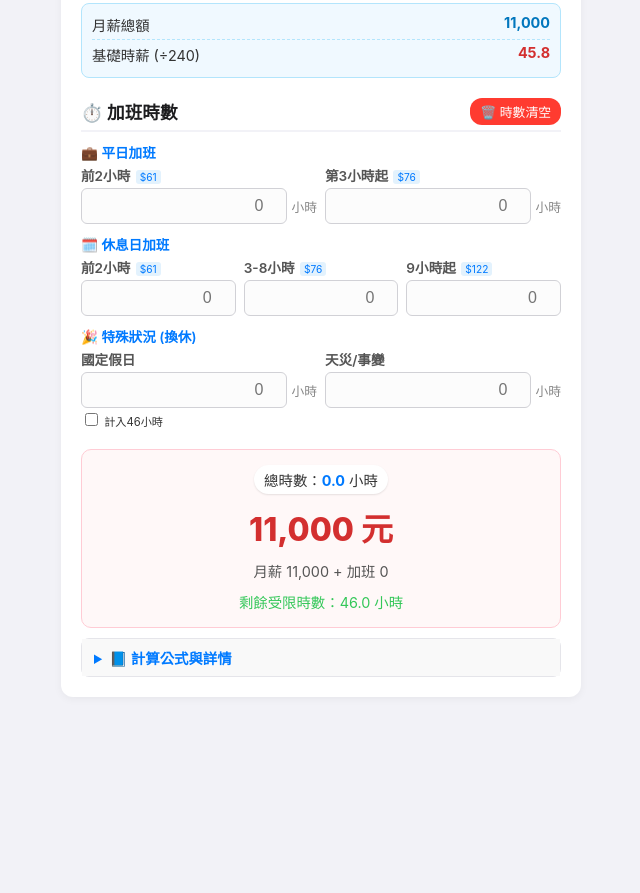
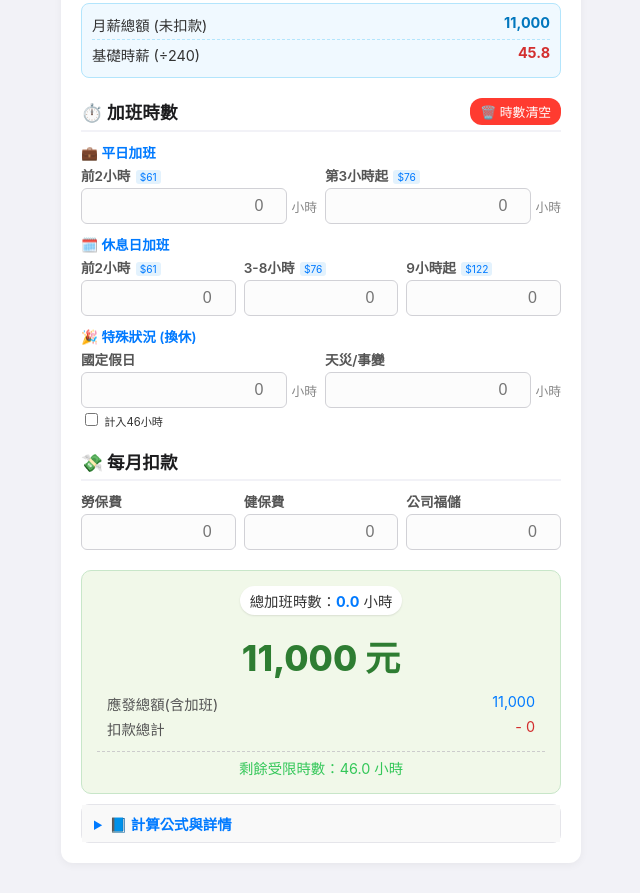
Before and after one commit to bluedream1831-collab/WORKphotos-windows, a plain HTML site: page index.html in a window 1280 px wide. Shown: the part 383-1276 px from the top of the page, without its empty margins (319-959 px from the left). Before the commit the page ends 1110 px from the top, so only its background shows below. Drawn offline with Linux system fonts and the light colour scheme.

Commit message:
Update index.html

```diff
--- a/index.html
+++ b/index.html
@@ -3,7 +3,7 @@
 <head>
     <meta charset="UTF-8">
     <meta name="viewport" content="width=device-width, initial-scale=1.0">
-    <title>薪資加班費計算器 (V12.0)</title>
+    <title>實領薪資計算器 (V13.0)</title>
     <style>
         body {
             font-family: -apple-system, BlinkMacSystemFont, "Segoe UI", Roboto, "Helvetica Neue", Arial, sans-serif;
@@ -77,20 +77,11 @@
             cursor: pointer;
             transition: all 0.2s;
         }
-        .btn-clear {
-            background-color: #ff3b30;
-            color: white;
-        }
-        /* 鎖定按鈕樣式 */
-        .btn-lock {
-            background-color: #e5e5ea;
-            color: #333;
-        }
-        .btn-lock.locked {
-            background-color: #34c759;
-            color: white;
-        }
+        .btn-clear { background-color: #ff3b30; color: white; }
+        .btn-lock { background-color: #e5e5ea; color: #333; }
+        .btn-lock.locked { background-color: #34c759; color: white; }
 
+        /* 格線系統 */
         .grid-row {
             display: flex;
             flex-wrap: wrap;
@@ -102,10 +93,7 @@
         .col-half { flex: 1 1 45%; }
         .col-third { flex: 1 1 30%; }
 
-        .input-wrapper {
-            display: flex;
-            flex-direction: column;
-        }
+        .input-wrapper { display: flex; flex-direction: column; }
 
         label {
             font-size: 0.85em;
@@ -127,10 +115,7 @@
             font-weight: normal;
         }
 
-        .input-with-unit {
-            display: flex;
-            align-items: center;
-        }
+        .input-with-unit { display: flex; align-items: center; }
 
         input[type="number"] {
             width: 100%;
@@ -143,7 +128,6 @@
             color: #333;
         }
 
-        /* 鎖定時的輸入框樣式 */
         input[type="number"]:disabled {
             background-color: #f2f2f7;
             color: #8e8e93;
@@ -163,12 +147,12 @@
             background-color: #fff9c4;
             border: 1px solid #fbc02d !important;
         }
-        /* 鎖定時移除高亮背景，避免視覺干擾 */
         input[type="number"]:disabled.variable-highlight {
             background-color: #f2f2f7;
             border: 1px solid #e5e5ea !important;
         }
 
+        /* 摘要面板 */
         .summary-panel {
             background-color: #f0f9ff;
             border: 1px solid #b3e5fc;
@@ -198,19 +182,28 @@
         }
         .details-content { padding: 10px; font-size: 0.85em; color: #555; }
 
+        /* 結果區優化 */
         .result-area {
             margin-top: 20px;
             padding: 15px;
-            background: #fff8f8;
-            border: 1px solid #ffccd5;
+            background: #f1f8e9; /* 改為淡綠色背景代表實領 */
+            border: 1px solid #c8e6c9;
             border-radius: 10px;
             text-align: center;
         }
         .result-area p {
-            font-size: 2em;
+            font-size: 2.2em;
             font-weight: 800;
-            color: #d32f2f;
+            color: #2e7d32; /* 實領金額用綠色 */
             margin: 5px 0 10px 0;
+        }
+
+        .sub-result {
+            font-size: 0.9em;
+            color: #555;
+            display: flex;
+            justify-content: space-between;
+            padding: 2px 10px;
         }
 
         .total-hours-tag {
@@ -221,7 +214,7 @@
             color: #333;
             box-shadow: 0 1px 2px rgba(0,0,0,0.1);
             display: inline-block;
-            margin-bottom: 5px;
+            margin-bottom: 10px;
         }
 
         .formula-list { padding-left: 20px; margin: 0; }
@@ -231,7 +224,7 @@
 <body>
 
     <div class="calculator-container">
-        <h1>薪資加班費計算器 (V12.0)</h1>
+        <h1>實領薪資計算器 (V13.0)</h1>
 
         <div class="notice-group">
             <div class="notice-box privacy">
@@ -245,7 +238,6 @@
         <!-- 月薪輸入區 (含鎖定按鈕) -->
         <div class="section-header">
             <h2>💰 月薪結構</h2>
-            <!-- V12.0 新增鎖定按鈕 -->
             <button id="lockBtn" onclick="toggleLock()" class="btn-small btn-lock">🔓 編輯模式</button>
         </div>
 
@@ -295,7 +287,7 @@
 
         <div class="summary-panel">
             <div class="summary-row" style="border-bottom:1px dashed #b3e5fc; padding-bottom:4px; margin-bottom:4px;">
-                <span>月薪總額</span>
+                <span>月薪總額 (未扣款)</span>
                 <span id="displayTotalBase" style="font-weight:bold; color:#0277bd;">0 元</span>
             </div>
             <div class="summary-row">
@@ -371,18 +363,49 @@
             </div>
         </div>
 
-        <!-- 結果顯示 -->
+        <!-- 新增：扣款項目區 (V13.0) -->
+        <div class="section-header">
+            <h2>💸 每月扣款</h2>
+        </div>
+        <div class="grid-row">
+            <div class="col-third input-wrapper">
+                <label>勞保費</label>
+                <div class="input-with-unit">
+                    <input type="number" id="laborInsurance" placeholder="0">
+                </div>
+            </div>
+            <div class="col-third input-wrapper">
+                <label>健保費</label>
+                <div class="input-with-unit">
+                    <input type="number" id="healthInsurance" placeholder="0">
+                </div>
+            </div>
+            <div class="col-third input-wrapper">
+                <label>公司福儲</label>
+                <div class="input-with-unit">
+                    <input type="number" id="welfareFund" placeholder="0">
+                </div>
+            </div>
+        </div>
+
+        <!-- 結果顯示 (V13.0 優化) -->
         <div class="result-area">
             <div class="total-hours-tag">
-                總時數：<span id="totalHoursAll" style="color:#007aff; font-weight:bold;">0</span> 小時
-            </div>
-            <p id="totalIncome">0 元</p>
-
-            <div style="font-size: 0.9em; color:#555;">
-                月薪 <span id="monthlyBasePay">0</span> + 加班 <span id="totalPay">0</span>
+                總加班時數：<span id="totalHoursAll" style="color:#007aff; font-weight:bold;">0</span> 小時
             </div>
 
-            <div id="limitCheck" style="margin-top:10px; font-size:0.9em;">
+            <p id="netPay">0 元</p> <!-- 實領金額 -->
+
+            <div class="sub-result">
+                <span>應發總額(含加班)</span>
+                <span id="grossPay" style="color:#007aff;">0</span>
+            </div>
+            <div class="sub-result">
+                <span>扣款總計</span>
+                <span id="totalDeduction" style="color:#d32f2f;">- 0</span>
+            </div>
+
+            <div id="limitCheck" style="margin-top:10px; font-size:0.9em; border-top:1px dashed #ccc; padding-top:5px;">
                 <span id="remainingHours" style="color:#34c759;">46小時額度內</span>
             </div>
         </div>
@@ -393,12 +416,8 @@
             <div class="details-content">
                 <strong>1. 基礎時薪 (月薪÷240)</strong>
                 <p style="margin:5px 0 10px 0; font-size:0.9em;">包含本俸、津貼及固定獎金。</p>
-                <strong>2. 倍率說明</strong>
-                <ul class="formula-list" style="margin-top:5px;">
-                    <li>平日前2小時：× 1.34</li>
-                    <li>平日後續 / 休息日3-8小時：× 1.67</li>
-                    <li>休息日9小時起：× 2.67</li>
-                </ul>
+                <strong>2. 實領金額計算</strong>
+                <p style="margin:5px 0 10px 0; font-size:0.9em; color:#d32f2f;">(基本月薪 + 加班費) - (勞健保 + 福儲) = 實領</p>
                 <hr style="margin:10px 0; border:0; border-top:1px dashed #ccc;">
                 <strong>詳細算式：</strong>
                 <div id="breakdownList" style="margin-top:5px; line-height:1.6;">
@@ -413,9 +432,10 @@
             RATE_134: 4/3, RATE_167: 5/3, RATE_267: 8/3
         };
 
-        // 薪資結構欄位 (需要被鎖定的)
+        // 薪資結構 & 扣款 (需要被鎖定的)
         const salaryInputIds = [
-            'baseSalary', 'mealAllowance', 'transportAllowance', 'freezerAllowance', 'pickingBonus'
+            'baseSalary', 'mealAllowance', 'transportAllowance', 'freezerAllowance', 'pickingBonus',
+            'laborInsurance', 'healthInsurance', 'welfareFund' // V13 加入扣款
         ];
 
         // 時數輸入欄位 (不鎖定)
@@ -424,9 +444,8 @@
         ];
 
         const allInputIds = [...salaryInputIds, ...hourInputIds];
-        const STORAGE_KEY = 'salary_calc_v12';
+        const STORAGE_KEY = 'salary_calc_v13';
 
-        // 鎖定狀態
         let isLocked = false;
 
         function calculate() {
@@ -436,15 +455,15 @@
             const transportAllowance = parseFloat(document.getElementById('transportAllowance').value) || 0;
             const freezerAllowance = parseFloat(document.getElementById('freezerAllowance').value) || 0;
             const pickingBonus = parseFloat(document.getElementById('pickingBonus').value) || 0;
-            const monthlyTotal = Math.round(baseSalary + mealAllowance + transportAllowance + freezerAllowance + pickingBonus);
+            const monthlyBase = Math.round(baseSalary + mealAllowance + transportAllowance + freezerAllowance + pickingBonus);
 
             // B. 費率
-            const hourlyRateRaw = monthlyTotal / 240;
+            const hourlyRateRaw = monthlyBase / 240;
             const r134 = Math.round(hourlyRateRaw * MULTIPLIERS.RATE_134);
             const r167 = Math.round(hourlyRateRaw * MULTIPLIERS.RATE_167);
             const r267 = Math.round(hourlyRateRaw * MULTIPLIERS.RATE_267);
 
-            document.getElementById('displayTotalBase').innerText = `${monthlyTotal.toLocaleString()}`;
+            document.getElementById('displayTotalBase').innerText = `${monthlyBase.toLocaleString()}`;
             document.getElementById('displayHourlyRate').innerText = `${hourlyRateRaw.toFixed(1)}`;
 
             document.getElementById('rateLabel_134').innerText = `$${r134}`;
@@ -453,7 +472,7 @@
             document.getElementById('rateLabel_dayOff2').innerText = `$${r167}`;
             document.getElementById('rateLabel_dayOff3').innerText = `$${r267}`;
 
-            // C. 時數 & 金額
+            // C. 時數 & 加班費
             const n1 = parseFloat(document.getElementById('normalOT1').value) || 0;
             const n2 = parseFloat(document.getElementById('normalOT2').value) || 0;
             const d1 = parseFloat(document.getElementById('dayOffOT1').value) || 0;
@@ -470,22 +489,35 @@
             const p_d1 = d1 * r134;
             const p_d2 = d2 * r167;
             const p_d3 = d3 * r267;
+            const totalOTPay = Math.round(p_n1 + p_n2 + p_d1 + p_d2 + p_d3);
 
-            const totalOTPay = Math.round(p_n1 + p_n2 + p_d1 + p_d2 + p_d3);
-            const totalIncome = monthlyTotal + totalOTPay;
+            // D. 扣款計算 (V13.0)
+            const labor = parseFloat(document.getElementById('laborInsurance').value) || 0;
+            const health = parseFloat(document.getElementById('healthInsurance').value) || 0;
+            const welfare = parseFloat(document.getElementById('welfareFund').value) || 0;
+            const totalDeduction = Math.round(labor + health + welfare);
 
-            document.getElementById('monthlyBasePay').innerText = monthlyTotal.toLocaleString();
-            document.getElementById('totalPay').innerText = totalOTPay.toLocaleString();
-            document.getElementById('totalIncome').innerText = `${totalIncome.toLocaleString()} 元`;
+            // E. 總結
+            const grossPay = monthlyBase + totalOTPay; // 應發總額
+            const netPay = grossPay - totalDeduction;  // 實領金額
 
+            document.getElementById('grossPay').innerText = grossPay.toLocaleString();
+            document.getElementById('totalDeduction').innerText = `- ${totalDeduction.toLocaleString()}`;
+            document.getElementById('netPay').innerText = `${netPay.toLocaleString()} 元`;
+
+            // 詳細算式
             let breakdownHtml = '';
             if(n1>0) breakdownHtml += `平日前2小時: ${n1}×$${r134} = $${p_n1}<br>`;
             if(n2>0) breakdownHtml += `平日後續: ${n2}×$${r167} = $${p_n2}<br>`;
             if(d1>0) breakdownHtml += `休息日前2小時: ${d1}×$${r134} = $${p_d1}<br>`;
             if(d2>0) breakdownHtml += `休息日3-8小時: ${d2}×$${r167} = $${p_d2}<br>`;
             if(d3>0) breakdownHtml += `休息日9小時起: ${d3}×$${r267} = $${p_d3}<br>`;
-            if(totalOTPay===0) breakdownHtml = "尚未輸入加班時數";
-            else breakdownHtml += `<strong>總計: $${totalOTPay.toLocaleString()}</strong>`;
+
+            breakdownHtml += `<hr style="margin:5px 0; border:0; border-top:1px dashed #ccc;">`;
+            breakdownHtml += `月薪: ${monthlyBase.toLocaleString()}<br>`;
+            breakdownHtml += `加班費: ${totalOTPay.toLocaleString()}<br>`;
+            breakdownHtml += `扣款: -${totalDeduction.toLocaleString()}<br>`;
+            breakdownHtml += `<strong>實領: $${netPay.toLocaleString()}</strong>`;
 
             document.getElementById('breakdownList').innerHTML = breakdownHtml;
 
@@ -517,26 +549,21 @@
             }
         }
 
-        // V12.0: 鎖定切換功能
         function toggleLock() {
             isLocked = !isLocked;
             updateLockState();
-            saveData(); // 儲存鎖定狀態
+            saveData();
         }
 
         function updateLockState() {
             const lockBtn = document.getElementById('lockBtn');
             if (isLocked) {
-                // 鎖定狀態
                 lockBtn.innerText = "🔒 已鎖定";
                 lockBtn.classList.add("locked");
-                // 禁用所有薪資輸入框
                 salaryInputIds.forEach(id => document.getElementById(id).disabled = true);
             } else {
-                // 編輯模式
                 lockBtn.innerText = "🔓 編輯模式";
                 lockBtn.classList.remove("locked");
-                // 啟用
                 salaryInputIds.forEach(id => document.getElementById(id).disabled = false);
             }
         }
@@ -545,7 +572,6 @@
             const data = {};
             allInputIds.forEach(id => data[id] = document.getElementById(id).value);
             data['countHolidayInLimit'] = document.getElementById('countHolidayInLimit').checked;
-            // 儲存鎖定狀態
             data['isLocked'] = isLocked;
             localStorage.setItem(STORAGE_KEY, JSON.stringify(data));
         }
@@ -560,12 +586,10 @@
                 if (data['countHolidayInLimit'] !== undefined) {
                     document.getElementById('countHolidayInLimit').checked = data['countHolidayInLimit'];
                 }
-                // 讀取鎖定狀態
                 if (data['isLocked'] !== undefined) {
                     isLocked = data['isLocked'];
                 }
             }
-            // 初始化鎖定UI
             updateLockState();
         }
 
```
